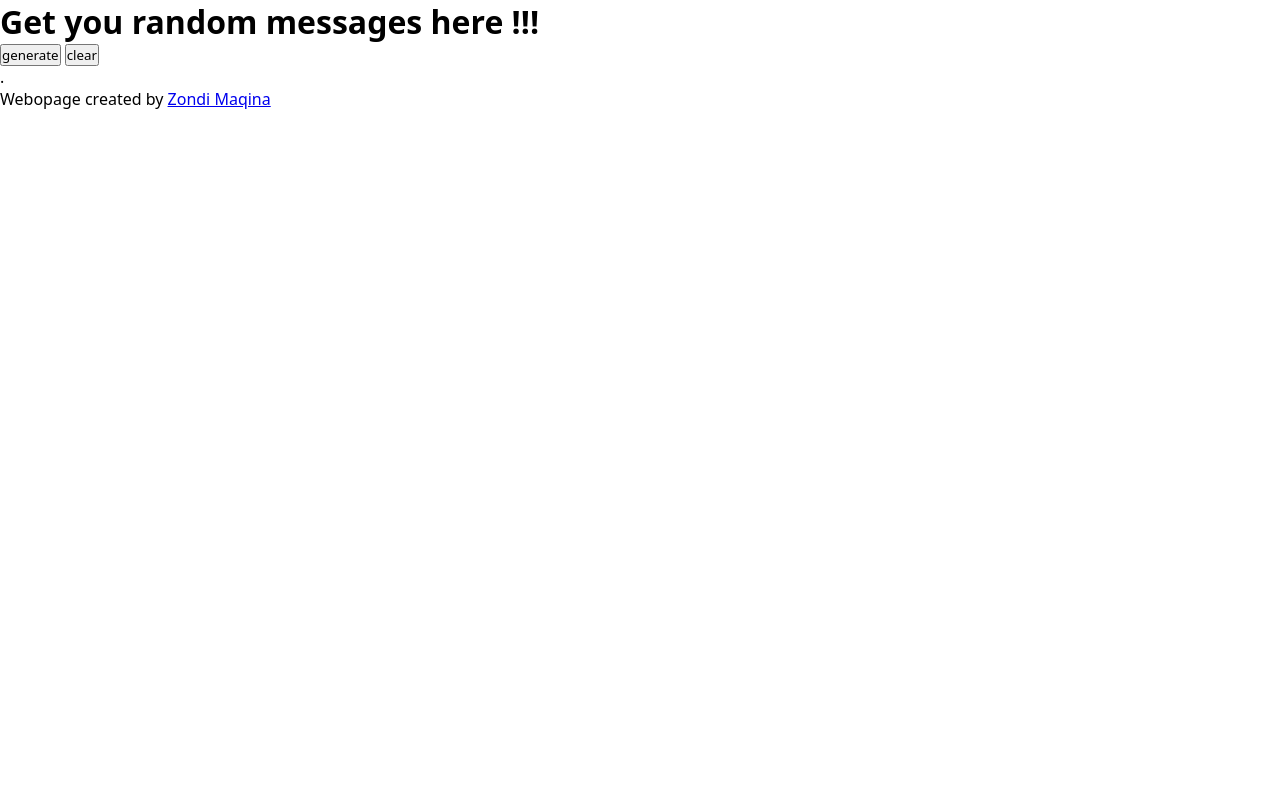
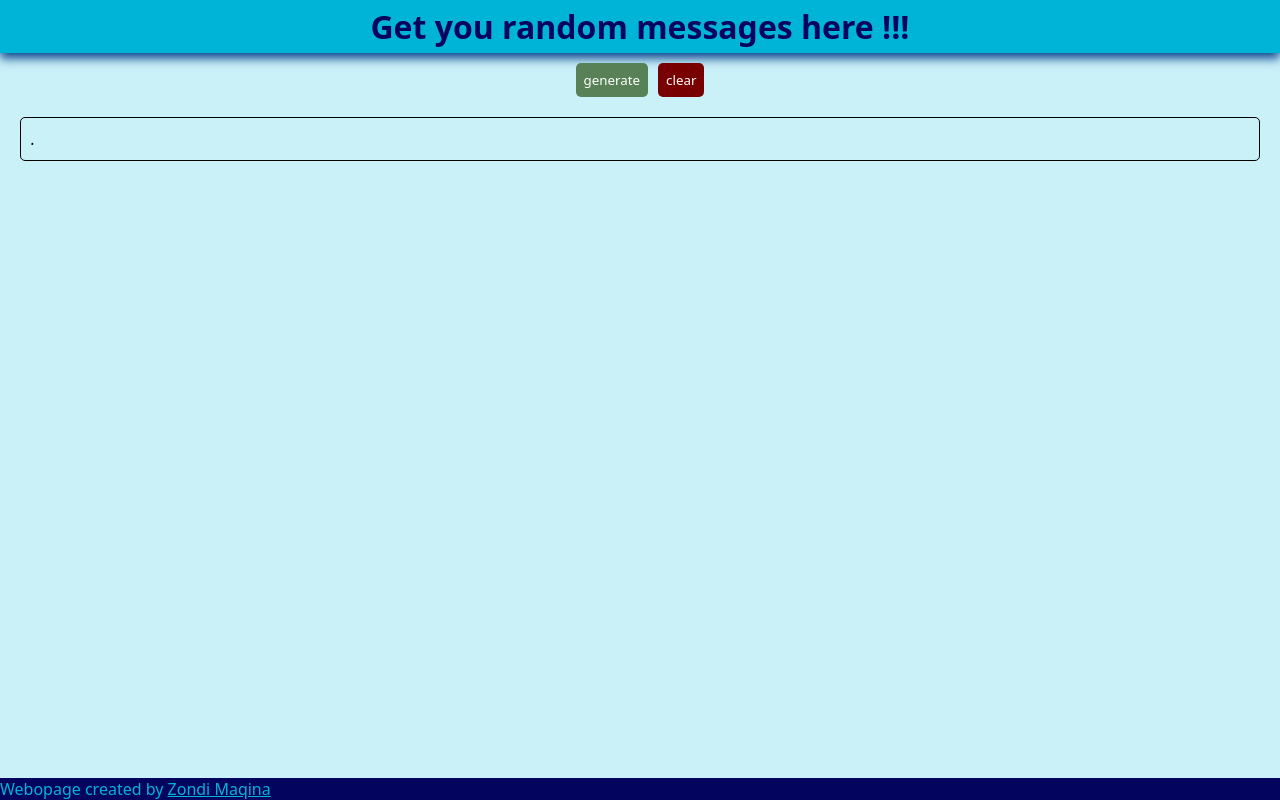
Before and after one commit to zondiMaqina/random_messages, a plain HTML site: page index.html in a window 1280 px wide. Drawn offline with Linux system fonts and the light colour scheme; a web font is replaced by a local one.

Commit message:
add colors to element and positioning

```diff
--- a/styles.css
+++ b/styles.css
@@ -4,3 +4,60 @@
     margin: 0;
     font-family: "Bitcount Single", system-ui;
 }
+
+body{
+    height: 100%;
+    background-color: #caf0f8;
+}
+
+h1{
+    color: #03045e;
+    font-weight: bold;
+    background-color: #00b4d8;
+    text-align: center;
+    padding: 5px;
+    box-shadow: 0 5px 10px #023e8a;
+}
+
+article{
+    margin-top: 10px;
+    display: flex;
+    justify-content: center;
+    gap: 10px;
+}
+
+button{
+    padding: 8px;
+    border: none;
+    border-radius: 5px;
+}
+
+#generate{
+    background-color: #588157;
+    color: white;
+}
+
+#clear{
+    background-color: #780000;
+    color: white;
+}
+
+footer{
+    color: #00b4d8;
+    background-color: #03045e;
+    position: absolute;
+    width: 100%;
+    bottom: 0;
+}
+
+a{
+    color: #00b4d8;
+}
+
+div{
+    margin: 20px;
+    border: 1px solid;
+    border-radius: 5px;
+    padding: 10px;
+    font-style: italic;
+}
```
Also changed, not shown: README.md.
